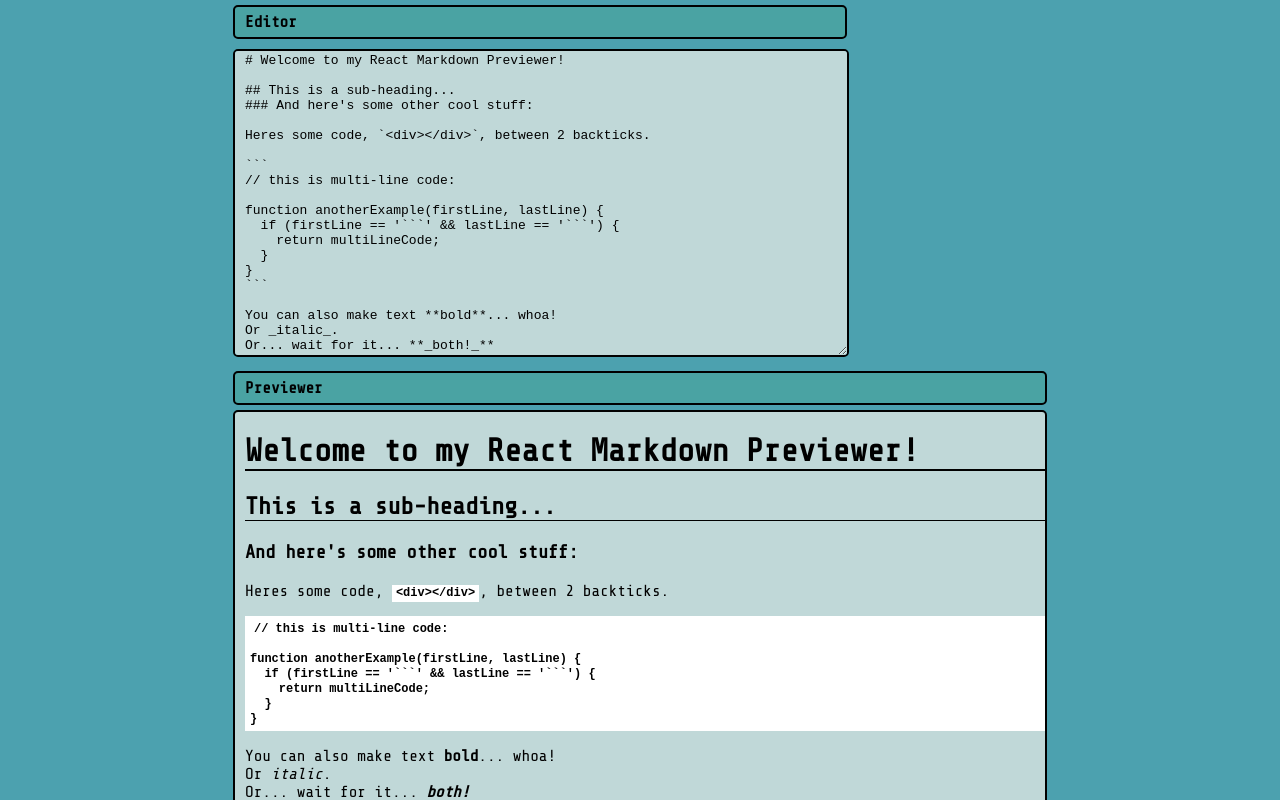
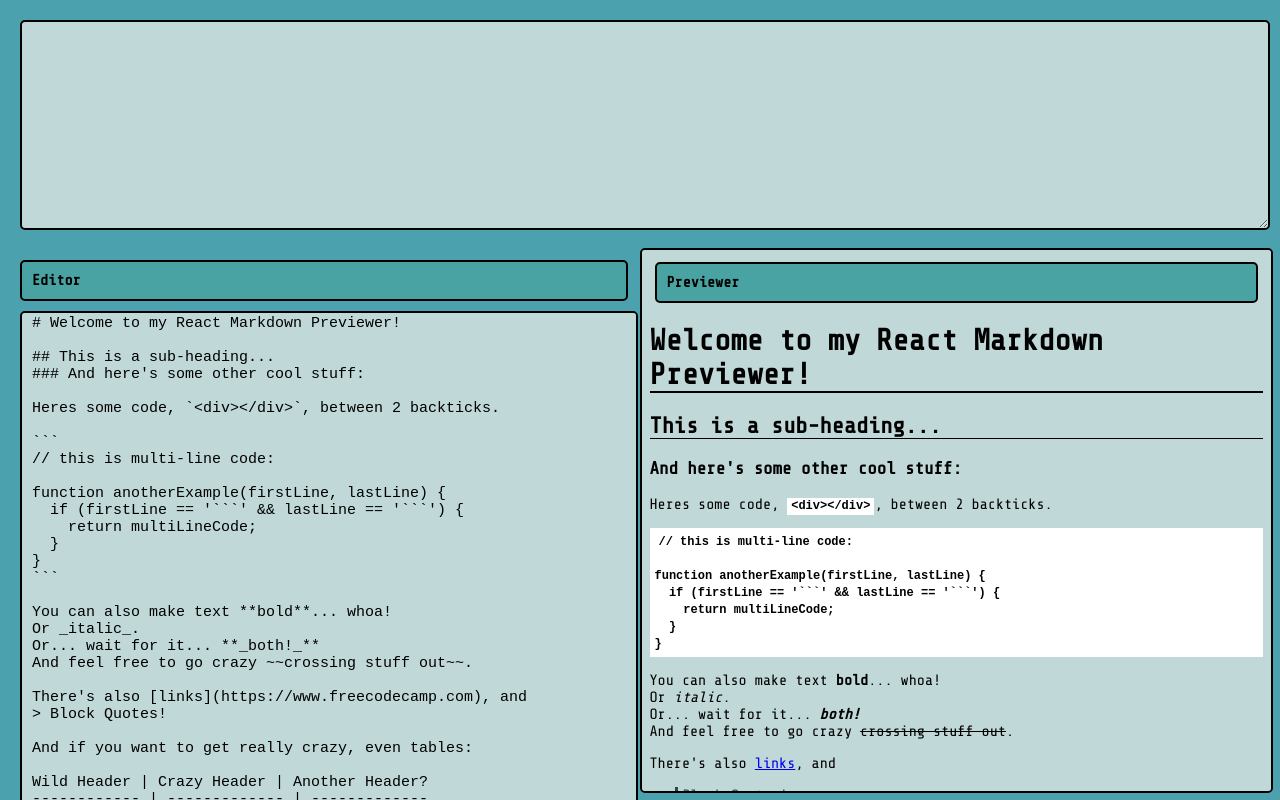
Before and after one commit to luiszaval/markdown-previewer, a React (Create React App) app: page / in a window 1280 px wide. Shown: the top 800 px of the page. Built offline with nearby package versions, Linux system fonts and the light colour scheme.

Commit message:
update app layout to handle reference table

```diff
--- a/public/index.html
+++ b/public/index.html
@@ -42,6 +42,5 @@
       To create a production bundle, use `npm run build` or `yarn build`.
     -->
     <script src="https://cdnjs.cloudflare.com/ajax/libs/marked/1.1.1/marked.min.js" integrity="sha512-KCyhJjC9VsBYne93226gCA0Lb+VlrngllQqeCmX+HxBBHTC4HX2FYgEc6jT0oXYrLgvfglK49ktTTc0KVC1+gQ==" crossorigin="anonymous"></script>
-    <script src="https://cdn.freecodecamp.org/testable-projects-fcc/v1/bundle.js"></script>
   </body>
 </html>
--- a/src/Components/App/App.css
+++ b/src/Components/App/App.css
@@ -0,0 +1,11 @@
+.app-wrapper {
+	width: 100vw;
+	height: 100vh;
+}
+
+.editable {
+	height: 70vh;
+	width: 100vw;
+	display: flex;
+	padding: 0.5em;
+}
--- a/src/Components/App/App.js
+++ b/src/Components/App/App.js
@@ -1,34 +1,33 @@
-import React, { Component } from 'react';
-import {connect} from 'react-redux';
-import Toolbar1 from '../Toolbar1/Toolbar1.js';
-import Editor from '../Editor/Editor.js';
-import Toolbar2 from '../Toolbar2/Toolbar2.js';
-import Previewer from '../Previewer/Previewer.js';
+import React, { Component } from "react";
+import { connect } from "react-redux";
 
-import {changeInput} from './actions.js'
+import "./App.css";
 
-const mapStateToProps = (state)=>({
-	input: state.input
+import Editor from "../Editor/Editor.js";
+import Previewer from "../Previewer/Previewer.js";
+import ReferenceTable from "../ReferenceTable/ReferenceTable.js";
+
+import { changeInput } from "./actions.js";
+
+const mapStateToProps = (state) => ({
+	input: state.input,
 });
-const mapDispatchToProps = (dispatch) =>({
-	onChangeInput: (event) =>dispatch(changeInput(event.target.value))
+const mapDispatchToProps = (dispatch) => ({
+	onChangeInput: (event) => dispatch(changeInput(event.target.value)),
 });
 
-
-class App extends Component{
-	render(){
-		const {input, onChangeInput} = this.props
+class App extends Component {
+	render() {
+		const { input, onChangeInput } = this.props;
 		return (
-			<div>
-				<Toolbar1 />
-				<Editor
-				input={input}
-				onChange={onChangeInput}
-				/>
-				<Toolbar2 />
-				<Previewer input={input}/>
+			<div className="app-wrapper">
+				<ReferenceTable />
+				<div className="editable">
+					<Editor input={input} onChange={onChangeInput} />
+					<Previewer input={input} />
+				</div>
 			</div>
-			)
+		);
 	}
 }
 
--- a/src/Components/Editor/Editor.css
+++ b/src/Components/Editor/Editor.css
@@ -1,10 +1,10 @@
-textarea{
-	width:	600px;
-	height: 300px;
-	background-color: #c0d8d8;
-	border: 2px solid black;
-	border-radius: 5px;
-	margin: 5px;
-	font-size: 1em;
-	padding-left: 10px;
+.editor {
+	height: 100%;
+	width: 50%;
+	padding: 0.5em;
 }
+
+.editor-textarea {
+	width: 100%;
+	height: 100%;
+}
--- a/src/Components/Editor/Editor.js
+++ b/src/Components/Editor/Editor.js
@@ -1,12 +1,19 @@
-import React from 'react';
-import './Editor.css'
+import React from "react";
+import "./Editor.css";
+import "../Toolbar1/Toolbar1";
+import Toolbar1 from "../Toolbar1/Toolbar1";
 
-const Editor = ({input, onChange})=>{
-	return(
-		<div>
-			<textarea id="editor" value={input} onChange={onChange}/>
+const Editor = ({ input, onChange }) => {
+	return (
+		<div className="editor">
+			<Toolbar1 />
+			<textarea
+				value={input}
+				onChange={onChange}
+				className="editor-textarea"
+			/>
 		</div>
-		)
-}
+	);
+};
 
 export default Editor;
--- a/src/Components/Previewer/Previewer.css
+++ b/src/Components/Previewer/Previewer.css
@@ -1,16 +1,17 @@
-#preview{
-	width:	800px;
+.previewer {
 	background-color: #c0d8d8;
 	border: 2px solid black;
 	border-radius: 5px;
-	margin: 5px;
 	font-size: 1em;
-	padding-left: 10px;
+	height: 100%;
+	width: 50%;
+	padding: 0.5em;
+	overflow: scroll;
 }
-#preview {
+.preview {
 	blockquote {
-    border-left: 3px solid #224B4B;
-    color: #224B4B;
+		border-left: 3px solid #224b4b;
+		color: #224b4b;
 		padding-left: 5px;
 		margin-left: 25px;
 	}
--- a/src/Components/Previewer/Previewer.js
+++ b/src/Components/Previewer/Previewer.js
@@ -1,20 +1,27 @@
-import React, {Component} from 'react';
-import marked from 'marked';
-import './Previewer.css'
+import React, { Component } from "react";
+import marked from "marked";
+import "./Previewer.css";
+import "../Toolbar2/Toolbar2";
+import Toolbar2 from "../Toolbar2/Toolbar2";
 
-
-class Previewer extends Component{
+class Previewer extends Component {
 	getMarkdownText() {
-    var rawMarkup = marked(this.props.input, {sanitize: true, breaks:true});
+		var rawMarkup = marked(this.props.input, {
+			sanitize: true,
+			breaks: true,
+		});
 		return { __html: rawMarkup };
 	}
 	render() {
 		return (
+			<div className="previewer">
+				<Toolbar2 />
 				<div
 					dangerouslySetInnerHTML={this.getMarkdownText()}
-    	id="preview"
+					className="preview"
 				/>
-    )
+			</div>
+		);
 	}
 }
 
--- /dev/null
+++ b/src/Components/ReferenceTable/ReferenceTable.css
@@ -0,0 +1,10 @@
+.reference-table {
+	height: 30vh;
+	width: 100%;
+	padding: 1em;
+}
+
+.reference-table-editor {
+	height: 100%;
+	width: 100%;
+}
--- /dev/null
+++ b/src/Components/ReferenceTable/ReferenceTable.js
@@ -0,0 +1,16 @@
+import React from "react";
+import "./ReferenceTable.css";
+
+const ReferenceTable = ({ input, onChange }) => {
+	return (
+		<div className="reference-table">
+			<textarea
+				className="reference-table-editor"
+				value={input}
+				onChange={onChange}
+			/>
+		</div>
+	);
+};
+
+export default ReferenceTable;
--- a/src/Components/Toolbar1/Toolbar1.css
+++ b/src/Components/Toolbar1/Toolbar1.css
@@ -1,6 +1,4 @@
-#toolbar1{
-	width:	600px;
-	height: 30px;
+#toolbar1 {
 	background-color: #4aa3a3;
 	border: 2px solid black;
 	border-radius: 5px;
@@ -9,7 +7,7 @@
 	justify-content: flex-start;
 	align-items: center;
 	margin: 5px;
-	font-size: .5em;
+	font-size: 0.5em;
 	padding-left: 10px;
 }
 /*i{
--- a/src/Components/Toolbar2/Toolbar2.css
+++ b/src/Components/Toolbar2/Toolbar2.css
@@ -1,6 +1,4 @@
-#toolbar2{
-	width:	800px;
-	height: 30px;
+#toolbar2 {
 	background-color: #4aa3a3;
 	border: 2px solid black;
 	border-radius: 5px;
@@ -9,7 +7,7 @@
 	justify-content: flex-start;
 	align-items: center;
 	margin: 5px;
-	font-size: .5em;
+	font-size: 0.5em;
 	padding-left: 10px;
 }
 /*i{
--- a/src/index.css
+++ b/src/index.css
@@ -1,8 +1,24 @@
 body {
-  margin: 0;
-  display: flex;
-  justify-content: center;
-  align-items: center;
-  font-family: 'Share Tech Mono', monospace;
-  background-color: #4CA1AF;
+	margin: 0;
+	font-family: "Share Tech Mono", monospace;
+	background-color: #4ca1af;
+	width: 100vw;
+	height: 100vh;
 }
+
+textarea {
+	background-color: #c0d8d8;
+	border: 2px solid black;
+	border-radius: 5px;
+	margin: 5px;
+	font-size: 1em;
+	padding-left: 10px;
+}
+
+* {
+	box-sizing: border-box;
+}
+
+#root {
+	font-size: 15px;
+}
```
Lines whose indentation alone changed are shown as unchanged.
